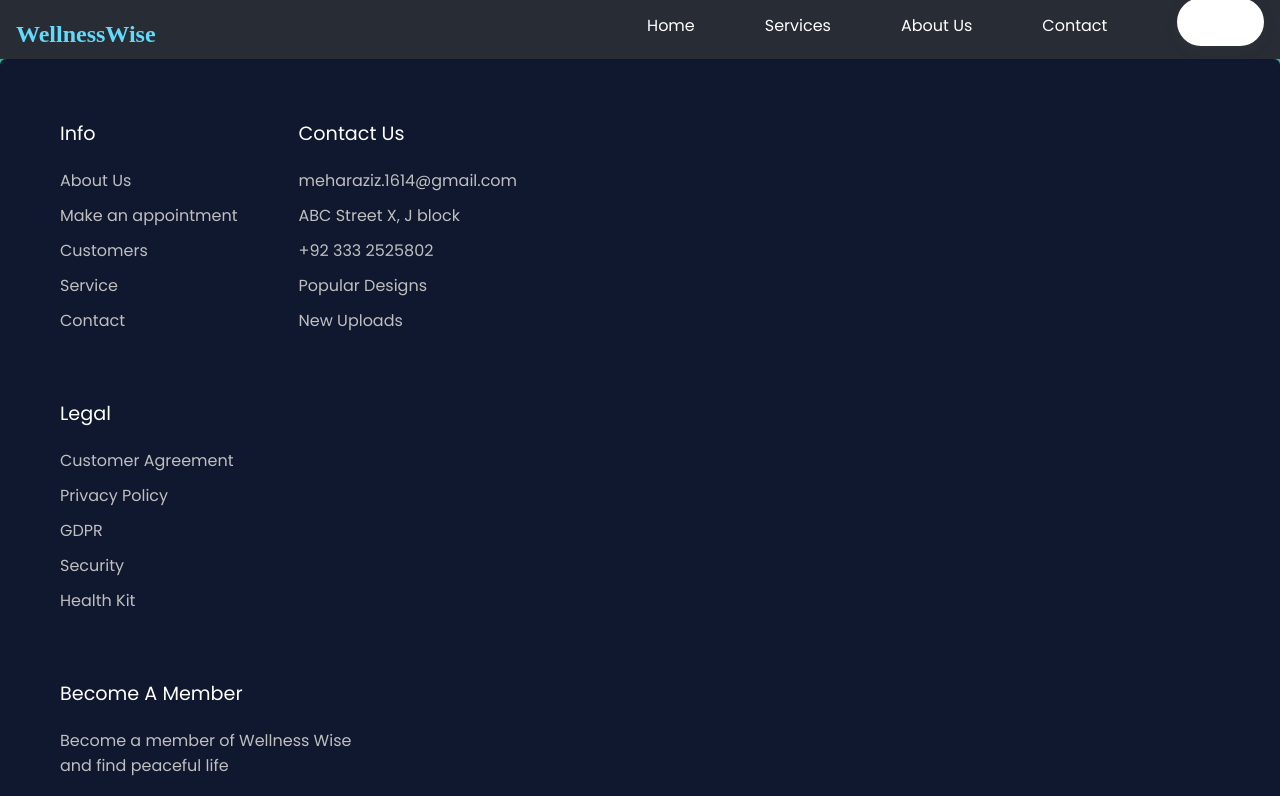
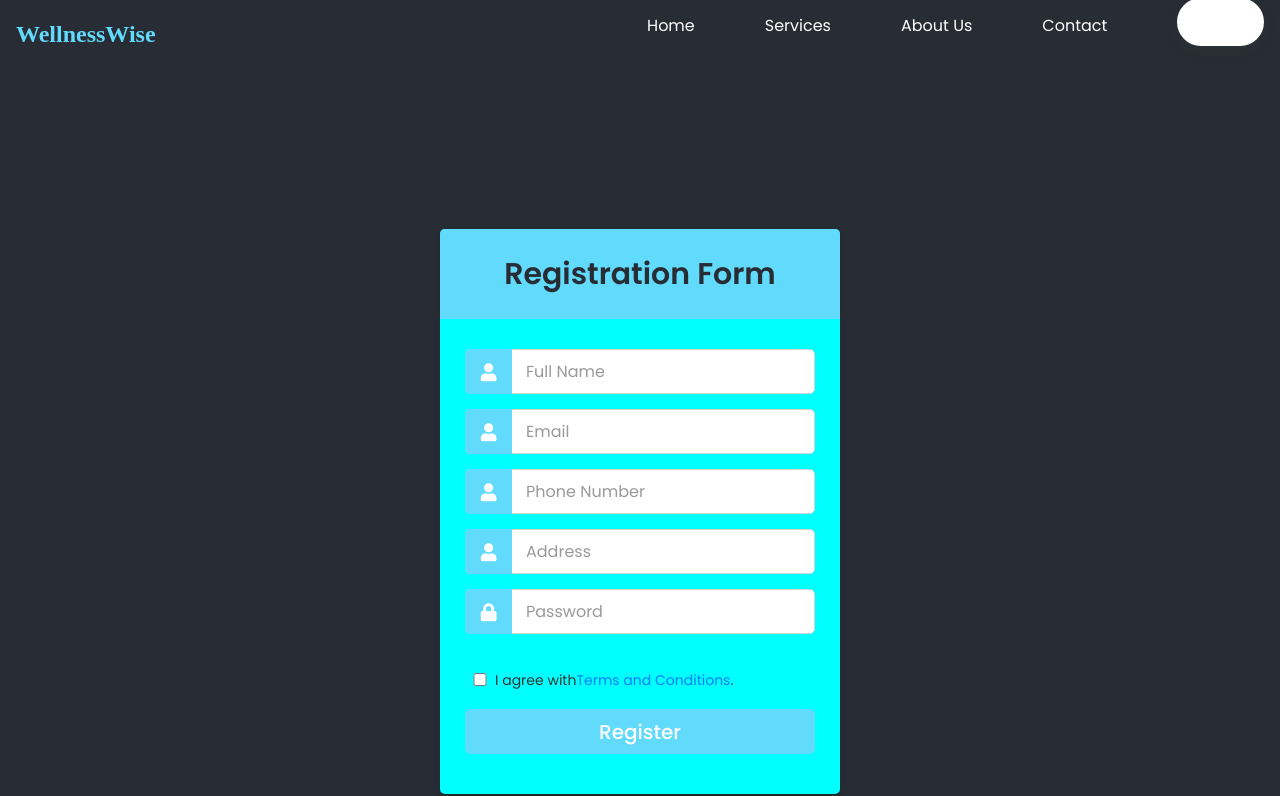
Before and after one commit to Mehar-Aziz/WellnessWise, a React (Create React App) app in the folder wellnesswise-frontend/: page /register in a window 1280 px wide. Shown: the top 796 px of the page. Built offline with nearby package versions, Linux system fonts and the light colour scheme; a web font is replaced by a local one.

Commit message:
Registration Form

```diff
--- a/wellnesswise-frontend/src/App.js
+++ b/wellnesswise-frontend/src/App.js
@@ -3,6 +3,7 @@ import { BrowserRouter as Router, Routes, Route } from "react-router-dom";
 import Navbar from "./components/Navbar";
 import Footer from "./components/Footer";
 import Login from "./components/Login";
+import Registration from "./components/Registration";
 
 function App() {
   return (
@@ -13,6 +14,7 @@ function App() {
         <Routes>
           {/*<Route path="/" exact element={<Home />} />*/}
           <Route path="/login" element={<Login />} />
+          <Route path="/register" element={<Registration />} />
           {/* Define other routes for different pages/components */}
         </Routes>
         <Footer />
--- a/wellnesswise-frontend/src/components/Login.css
+++ b/wellnesswise-frontend/src/components/Login.css
@@ -6,7 +6,7 @@
   font-family: 'Poppins',sans-serif;
 }
 body{
-  background: #1abc9c;
+  background: #282c34;
 
 }
 html, body {
@@ -30,15 +30,15 @@ html, body {
 }
 .wrapper{
   width: 100%;
-  background: #fff;
+  background: cyan;
   border-radius: 5px;
   box-shadow: 0px 4px 10px 1px rgba(0,0,0,0.1);
 }
 .wrapper .title{
   height: 90px;
-  background: #16a085;
+  background: #61dafb;
   border-radius: 5px 5px 0 0;
-  color: #fff;
+  color: #282c34;
   font-size: 30px;
   font-weight: 600;
   display: flex;
@@ -64,8 +64,8 @@ html, body {
   transition: all 0.3s ease;
 }
 form .row input:focus{
-  border-color: #16a085;
-  box-shadow: inset 0px 0px 2px 2px rgba(26,188,156,0.25);
+  border-color: #61dafb;
+  box-shadow: inset 0px 0px 2px 2px #61dafb
 }
 form .row input::placeholder{
   color: #999;
@@ -76,8 +76,8 @@ form .row input::placeholder{
   height: 100%;
   color: #fff;
   font-size: 18px;
-  background: #16a085;
-  border: 1px solid #16a085;
+  background: #61dafb;
+  border: 1px solid #61dafb;
   border-radius: 5px 0 0 5px;
   display: flex;
   align-items: center;
@@ -87,7 +87,7 @@ form .row input::placeholder{
   margin: -8px 0 20px 0;
 }
 .wrapper form .pass a{
-  color: #16a085;
+  color: #61dafb;
   font-size: 17px;
   text-decoration: none;
 }
@@ -99,12 +99,12 @@ form .row input::placeholder{
   font-size: 20px;
   font-weight: 500;
   padding-left: 0px;
-  background: #16a085;
-  border: 1px solid #16a085;
+  background: #61dafb;
+  border: 1px solid #61dafb;
   cursor: pointer;
 }
 form .button input:hover{
-  background: #12876f;
+  background: blue;
 }
 .wrapper form .signup-link{
   text-align: center;
@@ -112,7 +112,7 @@ form .button input:hover{
   font-size: 17px;
 }
 .wrapper form .signup-link a{
-  color: #16a085;
+  color: #61dafb;
   text-decoration: none;
 }
 form .signup-link a:hover{
--- a/wellnesswise-frontend/src/components/Login.js
+++ b/wellnesswise-frontend/src/components/Login.js
@@ -50,6 +50,7 @@
 // export default Login;
 import React, { useState } from 'react';
 import './Login.css'; // Import your CSS file for styling
+import { Link } from 'react-router-dom';
 
 const Login = () => {
   const [emailOrPhone, setEmailOrPhone] = useState('');
@@ -91,11 +92,11 @@ const Login = () => {
               required
             />
           </div>
-          <div className="pass"><a href="#">Forgot password?</a></div>
+          <div className="pass"><a href="#forgot">Forgot password?</a></div>
           <div className="row button">
             <input type="submit" value="Login" />
           </div>
-          <div className="signup-link">Not a member? <a href="#">Signup now</a></div>
+          <div className="signup-link">Not a member? <Link to="/register" >Signup now</Link></div>
         </form>
       </div>
     </div>
--- /dev/null
+++ b/wellnesswise-frontend/src/components/Registration.css
@@ -0,0 +1,27 @@
+.terms {
+    display: block;
+    align-items: center;
+    padding-left: 30px;
+    font-size: 14px;
+    color: #333;
+}
+
+.terms input[type="checkbox"] {
+    accent-color: #007BFF;
+    position: relative;
+    left: -175px;
+    top: 22px;
+    margin-right: 10px;
+    width: 20px;
+    height: 20px;
+    cursor: pointer;
+}
+
+.terms a {
+    color: #007BFF;
+    text-decoration: none;
+}
+
+.terms a:hover {
+    text-decoration: underline;
+}
--- /dev/null
+++ b/wellnesswise-frontend/src/components/Registration.js
@@ -0,0 +1,103 @@
+import React, { useState } from 'react';
+import { useNavigate } from 'react-router-dom';
+import './Registration.css';
+import './Login.css';
+
+const Registration = () => {
+  const navigate = useNavigate();
+  const [name, setName] = useState('');
+  const [email, setEmail] = useState('');
+  const [phone, setPhone] = useState('');
+  const [address, setAddress] = useState('');
+  const [password, setPassword] = useState('');
+
+  const handleSubmit = (e) => {
+    e.preventDefault();
+    // Add your form submission logic here
+    console.log('Form submitted!');
+    console.log('Email/Phone:', email);
+    console.log('Password:', password);
+    // Reset form fields
+    setName('');
+    setEmail('');
+    setPhone('');
+    setAddress('');
+    setPassword('');
+
+    //Navigate to login
+    navigate('/login');
+
+  };
+
+  return (
+    <div className="container">
+      <div className="wrapper">
+        <div className="title"><span>Registration Form</span></div>
+        <form onSubmit={handleSubmit}>
+        <div className="row">
+            <i className="fas fa-user"></i>
+            <input
+              type="text"
+              placeholder="Full Name"
+              value={name}
+              onChange={(e) => setName(e.target.value)}
+              required
+            />
+          </div>
+          <div className="row">
+            <i className="fas fa-user"></i>
+            <input
+              type="email"
+              placeholder="Email"
+              value={email}
+              onChange={(e) => setEmail(e.target.value)}
+              required
+            />
+          </div>
+          <div className="row">
+            <i className="fas fa-user"></i>
+            <input
+              type="number"
+              placeholder="Phone Number"
+              value={phone}
+              onChange={(e) => setPhone(e.target.value)}
+              required
+            />
+          </div>
+          <div className="row">
+            <i className="fas fa-user"></i>
+            <input
+              type="text"
+              placeholder="Address"
+              value={address}
+              onChange={(e) => setAddress(e.target.value)}
+              required
+            />
+          </div>
+          <div className="row">
+            <i className="fas fa-lock"></i>
+            <input
+              type="password"
+              placeholder="Password"
+              value={password}
+              onChange={(e) => setPassword(e.target.value)}
+              required
+            />
+          </div>
+          <div className="row">
+  <label className="terms">
+    <input type="checkbox" required  />
+    I agree with<a href="/terms">Terms and Conditions</a>.
+  </label>
+</div>
+<div className="row button">
+            <input type="submit" value="Register" />
+          </div>
+
+        </form>
+      </div>
+    </div>
+  );
+};
+
+export default Registration;
```
